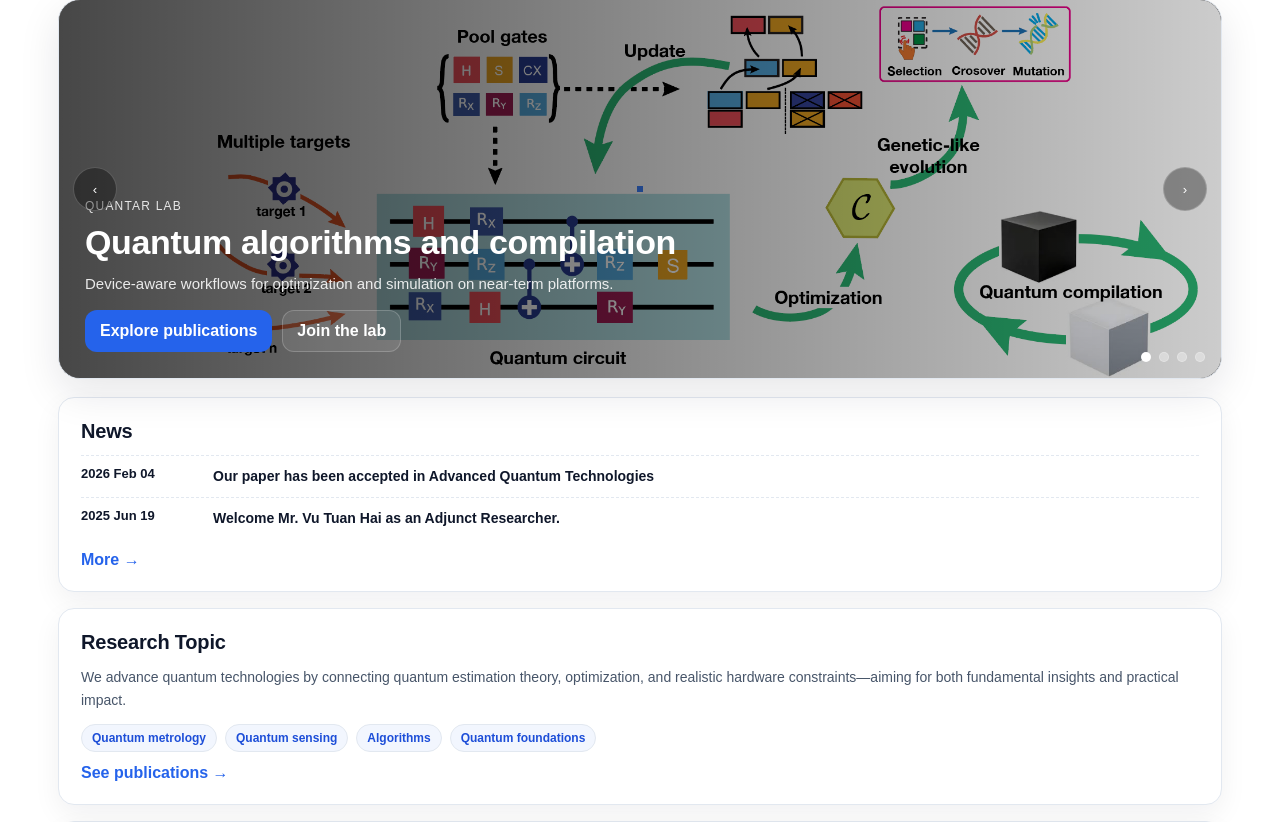
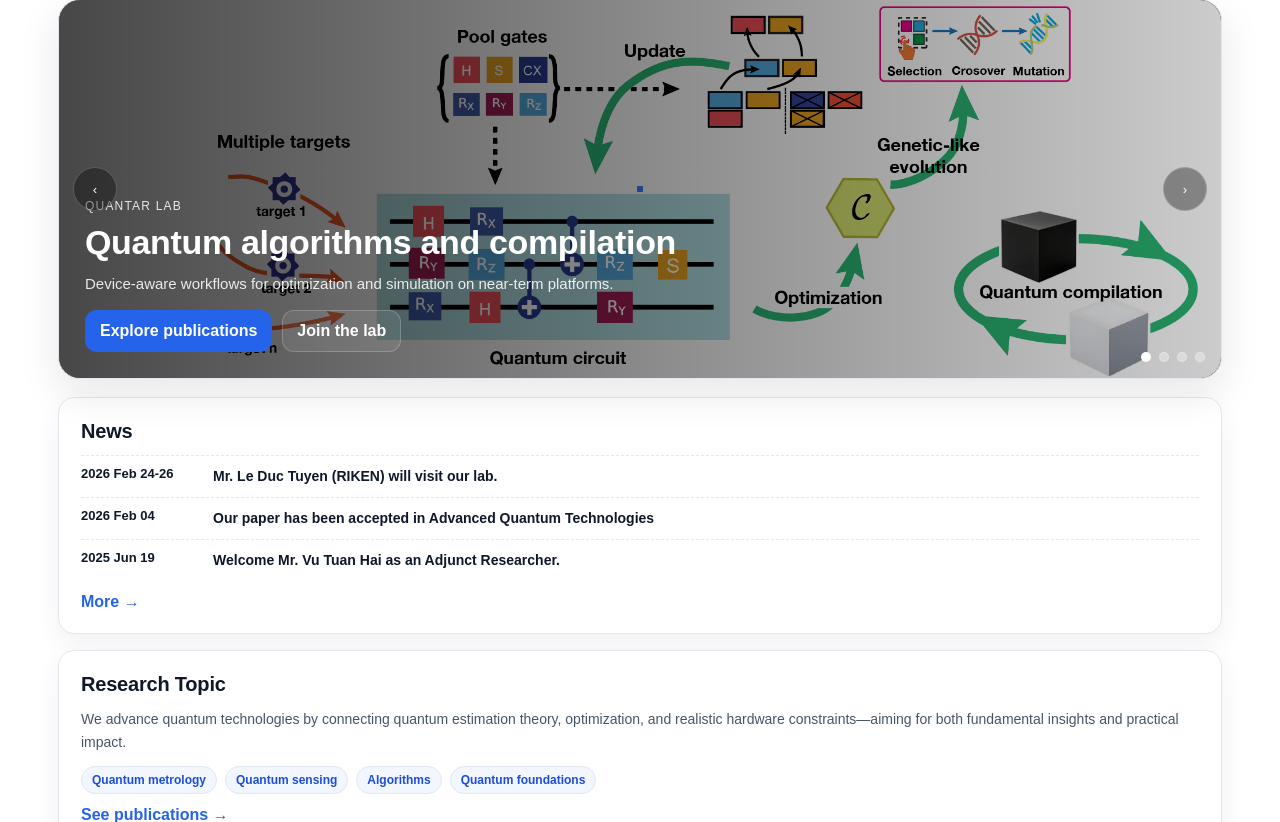
Before and after one commit to echkon/quantumLab, a Django app: page / in a window 1280 px wide. Shown: the part 81-903 px from the top of the page. Run offline with Django 5.2, Linux system fonts and the light colour scheme.

Commit message:
add something new

```diff
--- a/users/templates/home.html
+++ b/users/templates/home.html
@@ -591,6 +591,10 @@
             <h2>News</h2>
 
             <div class="news-item">
+            <div class="news-date">2026 Feb 24-26</div>
+            <div class="news-title">Mr. Le Duc Tuyen (RIKEN) will visit our lab.</div>
+            </div>
+            <div class="news-item">
             <div class="news-date">2026 Feb 04</div>
             <div class="news-title">Our paper has been accepted in Advanced Quantum Technologies</div>
             </div>
```
